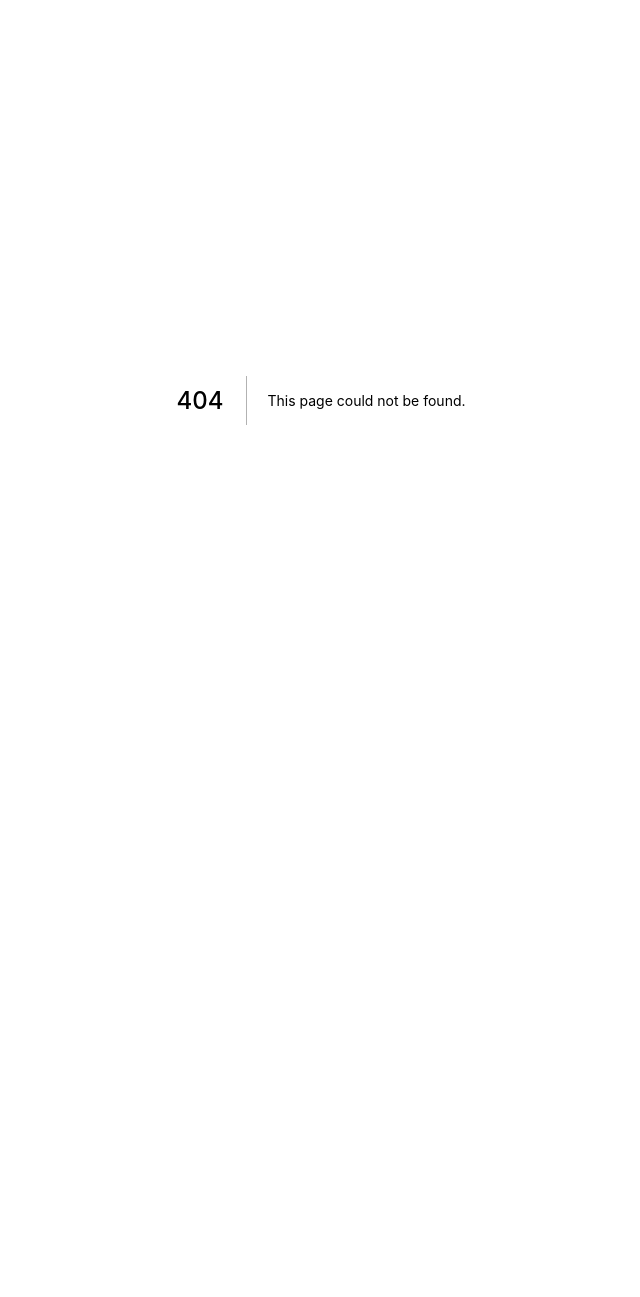
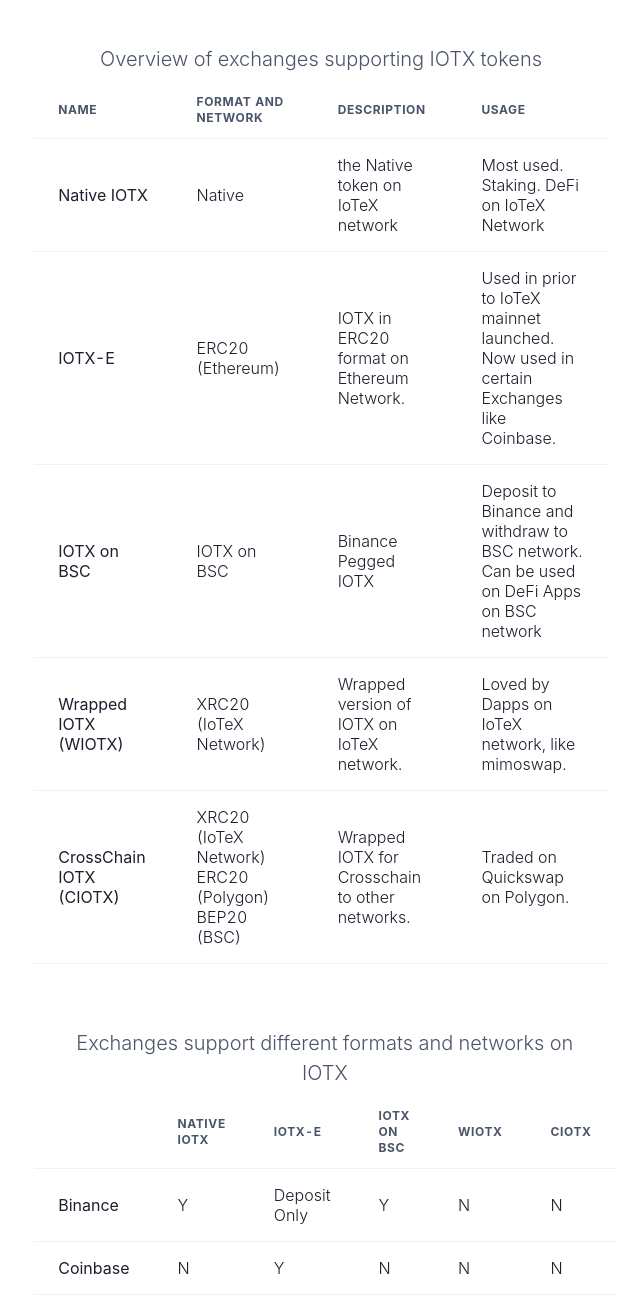
Before and after one commit to zhangnihuizoe/web-iopay-v2, a Next.js app: page /exchangeSupport in a window 1280 px wide. Before the commit this address had no page. Shown: the top 1297 px of the page, without its empty margins (319-959 px from the left). Before the commit the page ends 800 px from the top, so only its background shows below. Built offline with nearby package versions, Linux system fonts and the light colour scheme.

Commit message:
update exchanges support help page.

```diff
--- /dev/null
+++ b/src/pages/exchangeSupport.tsx
@@ -0,0 +1,153 @@
+import { Container, Table, TableCaption, Tbody, Td, Text, Th, Thead, Tr } from "@chakra-ui/react";
+
+function ExchangeSupport() {
+    const tokenForamt = [
+        {
+            name: 'Native IOTX',
+            format: 'Native',
+            description: 'the Native token on IoTeX network',
+            usage: 'Most used. Staking. DeFi on IoTeX Network'
+        },
+        {
+            name: 'IOTX-E',
+            format: 'ERC20 (Ethereum)',
+            description: 'IOTX in ERC20 format on Ethereum Network.',
+            usage: 'Used in prior to IoTeX mainnet launched. Now used in certain Exchanges like Coinbase.'
+        },
+        {
+            name: 'IOTX on BSC ',
+            format: 'IOTX on BSC ',
+            description: 'Binance Pegged IOTX',
+            usage: 'Deposit to Binance and withdraw to BSC network. Can be used on DeFi Apps on BSC network'
+        },
+        {
+            name: 'Wrapped IOTX (WIOTX)',
+            format: 'XRC20 (IoTeX Network)',
+            description: 'Wrapped version of IOTX on IoTeX network. ',
+            usage: 'Loved by Dapps on IoTeX network, like mimoswap.'
+        },
+        {
+            name: 'CrossChain IOTX (CIOTX)',
+            format: 'XRC20 (IoTeX Network)\n' +
+                'ERC20 (Polygon)\n' +
+                'BEP20 (BSC)',
+            description: 'Wrapped IOTX for Crosschain to other networks.',
+            usage: 'Traded on Quickswap on Polygon.'
+        }];
+    const exchangesSupports = [
+        {
+            exchange: 'Binance',
+            nativeIOTX: 'Y',
+            IOTX_E: 'Deposit Only',
+            IOTX_b: 'Y',
+            WIOTX: 'N',
+            CIOTX: 'N'
+        },{
+            exchange: 'Coinbase',
+            nativeIOTX: 'N',
+            IOTX_E: 'Y',
+            IOTX_b: 'N',
+            WIOTX: 'N',
+            CIOTX: 'N'
+        },
+        {
+            exchange: 'Huobi',
+            nativeIOTX: 'Y',
+            IOTX_E: 'N',
+            IOTX_b: 'N',
+            WIOTX: 'N',
+            CIOTX: 'N'
+        },
+        {
+            exchange: 'Upbit',
+            nativeIOTX: 'Y',
+            IOTX_E: 'N',
+            IOTX_b: 'N',
+            WIOTX: 'N',
+            CIOTX: 'N'
+        },
+        {
+            exchange: 'Bittrex',
+            nativeIOTX: 'N',
+            IOTX_E: 'Y',
+            IOTX_b: 'N',
+            WIOTX: 'N',
+            CIOTX: 'N'
+        },{
+            exchange: 'Kucoin',
+            nativeIOTX: 'Y',
+            IOTX_E: 'N',
+            IOTX_b: 'N',
+            WIOTX: 'N',
+            CIOTX: 'N'
+        },{
+            exchange: 'Gate',
+            nativeIOTX: 'Y',
+            IOTX_E: 'N',
+            IOTX_b: 'N',
+            WIOTX: 'N',
+            CIOTX: 'N'
+        },{
+            exchange: 'MXC',
+            nativeIOTX: 'Y',
+            IOTX_E: 'N',
+            IOTX_b: 'N',
+            WIOTX: 'N',
+            CIOTX: 'N'
+        },{
+            exchange: 'OKex',
+            nativeIOTX: 'N',
+            IOTX_E: 'N',
+            IOTX_b: 'N',
+            WIOTX: 'N',
+            CIOTX: 'N'
+        }];
+
+    return <Container>
+        <Table variant="simple" w="100%" fontWeight='light' mt={5}>
+            <TableCaption placement='top' fontSize='xl' fontWeight='light'>Overview of exchanges supporting IOTX tokens</TableCaption>
+            <Thead>
+                <Tr>
+                    <Th>Name</Th>
+                    <Th>Format and Network</Th>
+                    <Th>Description</Th>
+                    <Th>Usage</Th>
+                </Tr>
+            </Thead>
+            <Tbody>
+                {tokenForamt.map((i, index) => (<Tr key={`tokens-${index}`}>
+                    <Td><Text fontWeight='normal'>{i.name}</Text></Td>
+                    <Td>{i.format}</Td>
+                    <Td>{i.description}</Td>
+                    <Td>{i.usage}</Td>
+                </Tr>))}
+            </Tbody>
+        </Table>
+
+        <Table variant="simple" w="100%" fontWeight='light' my={10}>
+            <TableCaption placement='top' fontSize='xl' fontWeight='light'>Exchanges support different formats and networks on IOTX</TableCaption>
+            <Thead>
+                <Tr>
+                    <Th></Th>
+                    <Th>Native IOTX</Th>
+                    <Th>IOTX-E</Th>
+                    <Th>IOTX on BSC</Th>
+                    <Th>WIOTX</Th>
+                    <Th>CIOTX</Th>
+                </Tr>
+            </Thead>
+            <Tbody>
+                {exchangesSupports.map((i, index) => (<Tr key={`tokens-${index}`}>
+                    <Td><Text fontWeight='normal'>{i.exchange}</Text></Td>
+                    <Td>{i.nativeIOTX}</Td>
+                    <Td>{i.IOTX_E}</Td>
+                    <Td>{i.IOTX_b}</Td>
+                    <Td>{i.WIOTX}</Td>
+                    <Td>{i.CIOTX}</Td>
+                </Tr>))}
+            </Tbody>
+        </Table>
+    </Container>
+}
+
+export default ExchangeSupport
```
Also changed, not shown: 1 other file (tests, documents, lock files or other folders).
